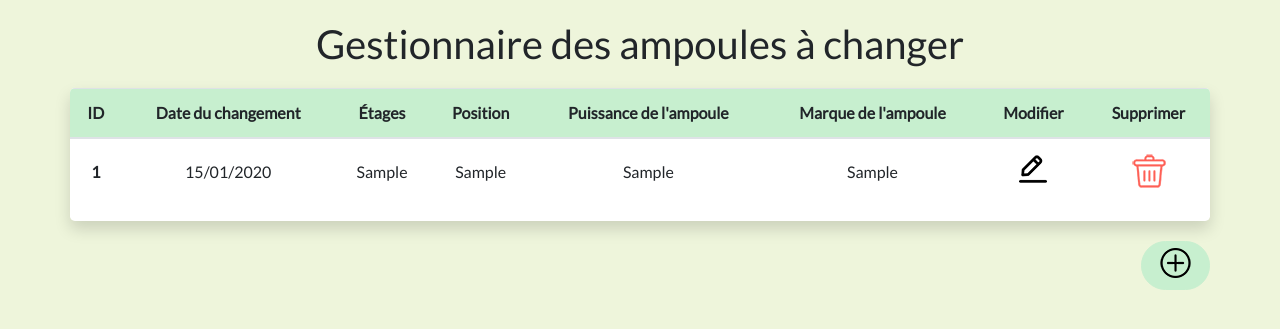
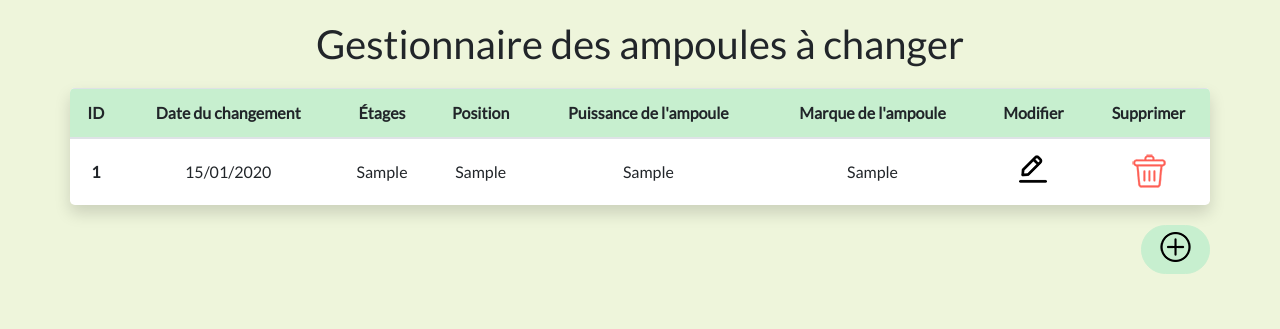
Before and after one commit to lzervini/dashboard_ampoule, a PHP site: page / in a window 1280 px wide. Shown: the top 329 px of the page. Run offline with PHP 8.4, Linux system fonts and the light colour scheme; tables that the repository leaves empty or names only in its code hold one stand-in row (values such as "Sample post").

Commit message:
Remove margin on table

```diff
--- a/style.css
+++ b/style.css
@@ -84,6 +84,10 @@ a img{
     padding:0;
 }
 
+.table{
+    margin: 0;
+}
+
 .theadcolor{
     background-color: #c7efcf;
     width: 100%;
@@ -91,4 +95,5 @@ a img{
 
 .table td, .table th{
     vertical-align: middle;
+    margin-bottom: 0;
 }
```
